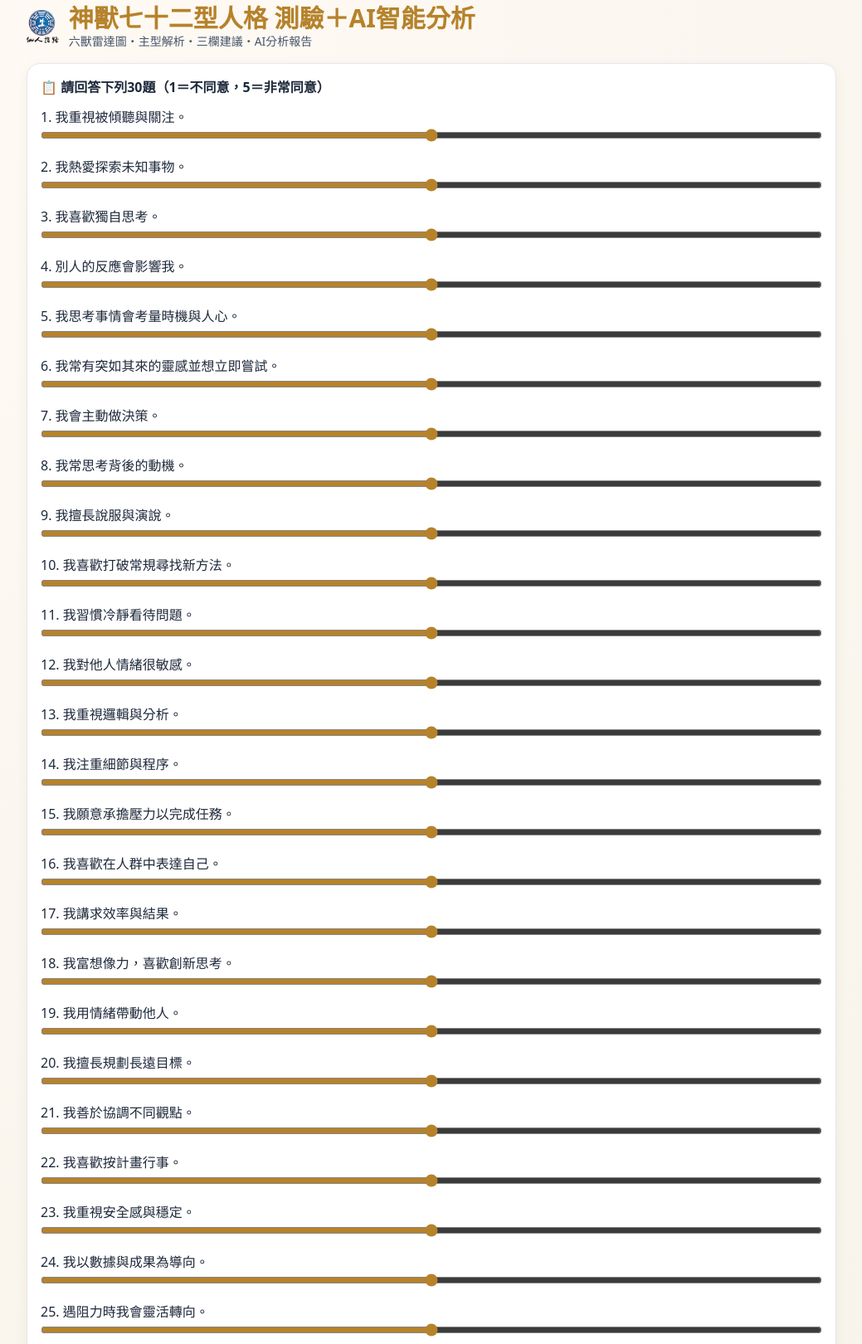
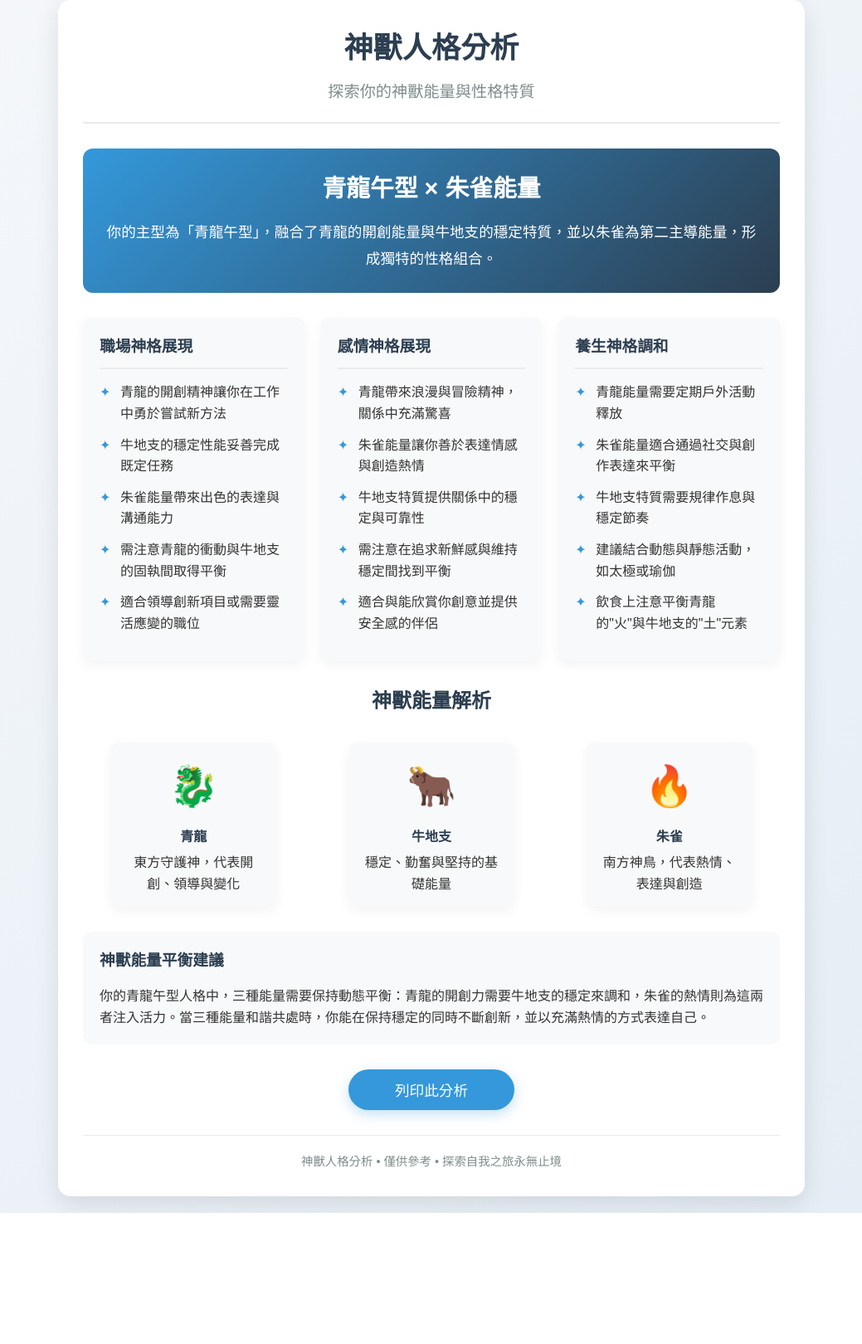
Before and after one commit to chin30182138/shen-shou-v5, a plain HTML site: page index.html in a window 1280 px wide. Shown: the part 20-1640 px from the top of the page at 83% size, without its empty margins (120-1159 px from the left). After the commit the page ends 1482 px from the top, so only its background shows below. Drawn offline with nearby package versions, Linux system fonts and the light colour scheme.

Commit message:
Update index.html

```diff
--- a/index.html
+++ b/index.html
@@ -1,244 +1,279 @@
-<!doctype html>
+<!DOCTYPE html>
 <html lang="zh-Hant">
 <head>
-  <meta charset="utf-8" />
-  <meta name="viewport" content="width=device-width, initial-scale=1" />
-  <title>神獸七十二型人格 測驗＋AI智能分析</title>
-  <meta name="description" content="六獸人格AI分析｜金錢卦五行整合｜即時雷達圖＋智能報告" />
-  <script src="https://cdn.tailwindcss.com"></script>
-  <script src="https://cdn.jsdelivr.net/npm/chart.js@4.4.1/dist/chart.umd.min.js"></script>
-  <script src="https://cdnjs.cloudflare.com/ajax/libs/html2canvas/1.4.1/html2canvas.min.js"></script>
+    <meta charset="UTF-8">
+    <meta name="viewport" content="width=device-width, initial-scale=1.0">
+    <title>神獸人格分析 - 青龍午型 × 朱雀能量</title>
     <style>
-    :root { --brand: #b6822b; }
-    body { background: radial-gradient(circle at top left, #fffaf4, #f6f3ea); }
-    .brand { color: var(--brand); }
-    .card { background: #fff; border: 1px solid #e5e7eb; border-radius: 16px; box-shadow: 0 4px 15px rgba(0,0,0,0.05); }
-    .slider { accent-color: var(--brand); }
-    .spinner { animation: spin 1s linear infinite; display: inline-block; }
-    @keyframes spin { to { transform: rotate(360deg); } }
-    @media print { .no-print { display: none !important; } }
+        * {
+            margin: 0;
+            padding: 0;
+            box-sizing: border-box;
+            font-family: "Microsoft JhengHei", "Heiti TC", "LiHei Pro", sans-serif;
+        }
+
+        body {
+            background: linear-gradient(135deg, #f5f7fa 0%, #e4edf5 100%);
+            color: #333;
+            line-height: 1.6;
+            padding: 20px;
+        }
+
+        .container {
+            max-width: 900px;
+            margin: 0 auto;
+            background: white;
+            border-radius: 15px;
+            box-shadow: 0 10px 30px rgba(0, 0, 0, 0.1);
+            overflow: hidden;
+            padding: 30px;
+        }
+
+        header {
+            text-align: center;
+            margin-bottom: 30px;
+            padding-bottom: 20px;
+            border-bottom: 2px solid #eaeaea;
+        }
+
+        h1 {
+            color: #2c3e50;
+            font-size: 2.2rem;
+            margin-bottom: 10px;
+        }
+
+        .subtitle {
+            color: #7f8c8d;
+            font-size: 1.2rem;
+        }
+
+        .main-type {
+            background: linear-gradient(135deg, #3498db 0%, #2c3e50 100%);
+            color: white;
+            padding: 25px;
+            border-radius: 12px;
+            margin-bottom: 30px;
+            text-align: center;
+        }
+
+        .main-type h2 {
+            font-size: 1.8rem;
+            margin-bottom: 15px;
+        }
+
+        .type-description {
+            font-size: 1.1rem;
+            line-height: 1.8;
+        }
+
+        .energy-section {
+            display: flex;
+            flex-wrap: wrap;
+            gap: 20px;
+            margin-bottom: 30px;
+        }
+
+        .energy-card {
+            flex: 1;
+            min-width: 250px;
+            background: #f8f9fa;
+            border-radius: 10px;
+            padding: 20px;
+            box-shadow: 0 5px 15px rgba(0, 0, 0, 0.05);
+        }
+
+        .energy-card h3 {
+            color: #2c3e50;
+            margin-bottom: 15px;
+            padding-bottom: 10px;
+            border-bottom: 2px solid #eaeaea;
+        }
+
+        .energy-card ul {
+            list-style-type: none;
+        }
+
+        .energy-card li {
+            margin-bottom: 12px;
+            padding-left: 25px;
+            position: relative;
+        }
+
+        .energy-card li:before {
+            content: "✦";
+            position: absolute;
+            left: 0;
+            color: #3498db;
+        }
+
+        .mythical-beasts {
+            display: flex;
+            justify-content: space-around;
+            flex-wrap: wrap;
+            margin: 30px 0;
+            gap: 20px;
+        }
+
+        .beast-card {
+            width: 200px;
+            text-align: center;
+            padding: 15px;
+            border-radius: 10px;
+            background: #f8f9fa;
+            box-shadow: 0 5px 15px rgba(0, 0, 0, 0.05);
+        }
+
+        .beast-icon {
+            font-size: 3rem;
+            margin-bottom: 10px;
+        }
+
+        .beast-name {
+            font-weight: bold;
+            margin-bottom: 5px;
+            color: #2c3e50;
+        }
+
+        .print-btn {
+            display: block;
+            width: 200px;
+            margin: 30px auto;
+            padding: 12px 20px;
+            background: #3498db;
+            color: white;
+            border: none;
+            border-radius: 50px;
+            font-size: 1.1rem;
+            cursor: pointer;
+            transition: all 0.3s ease;
+            box-shadow: 0 5px 15px rgba(52, 152, 219, 0.3);
+        }
+
+        .print-btn:hover {
+            background: #2980b9;
+            transform: translateY(-3px);
+        }
+
+        footer {
+            text-align: center;
+            margin-top: 30px;
+            padding-top: 20px;
+            border-top: 1px solid #eaeaea;
+            color: #7f8c8d;
+            font-size: 0.9rem;
+        }
+
+        @media print {
+            .print-btn {
+                display: none;
+            }
+
+            body {
+                background: white;
+                padding: 0;
+            }
+
+            .container {
+                box-shadow: none;
+                padding: 15px;
+            }
+        }
+
+        @media (max-width: 768px) {
+            .energy-section {
+                flex-direction: column;
+            }
+
+            .mythical-beasts {
+                flex-direction: column;
+                align-items: center;
+            }
+        }
     </style>
 </head>
-<body class="text-slate-800">
-<main class="max-w-5xl mx-auto p-4 sm:p-6">
-  <header class="mb-4 flex justify-between items-center">
-    <div class="flex items-center gap-3">
-      <img src="img/logo.png" class="h-10 w-auto rounded" alt="仙人指路 Logo" />
-      <div>
-        <h1 class="text-2xl sm:text-3xl font-extrabold brand">神獸七十二型人格 測驗＋AI智能分析</h1>
-        <p class="text-sm text-slate-600">六獸雷達圖・主型解析・三欄建議・AI分析報告</p>
-      </div>
-    </div>
+<body>
+    <div class="container">
+        <header>
+            <h1>神獸人格分析</h1>
+            <p class="subtitle">探索你的神獸能量與性格特質</p>
         </header>
 
-  <!-- 問卷 -->
-  <form id="form" class="card p-4 mb-4">
-    <h2 class="font-bold mb-3">📋 請回答下列30題（1＝不同意，5＝非常同意）</h2>
-    <ol id="qWrap" class="space-y-3"></ol>
-    <div class="mt-4 flex gap-3">
-      <button type="submit" class="bg-amber-600 text-white px-5 py-2 rounded">送出測驗</button>
-      <button type="button" id="btnFillMid" class="border px-3 py-2 rounded no-print">全部填3</button>
+        <section class="main-type">
+            <h2>青龍午型 × 朱雀能量</h2>
+            <p class="type-description">
+                你的主型為「青龍午型」，融合了青龍的開創能量與牛地支的穩定特質，並以朱雀為第二主導能量，形成獨特的性格組合。
+            </p>
+        </section>
+
+        <section class="energy-section">
+            <div class="energy-card">
+                <h3>職場神格展現</h3>
+                <ul>
+                    <li>青龍的開創精神讓你在工作中勇於嘗試新方法</li>
+                    <li>牛地支的穩定性能妥善完成既定任務</li>
+                    <li>朱雀能量帶來出色的表達與溝通能力</li>
+                    <li>需注意青龍的衝動與牛地支的固執間取得平衡</li>
+                    <li>適合領導創新項目或需要靈活應變的職位</li>
+                </ul>
             </div>
-  </form>
 
-  <!-- 結果 - 初始隱藏 -->
-  <section id="result" class="grid lg:grid-cols-2 gap-4" style="display: none;">
-    <div class="card p-4">
-      <h2 class="font-bold mb-2">六獸能量雷達圖</h2>
-      <canvas id="radar"></canvas>
+            <div class="energy-card">
+                <h3>感情神格展現</h3>
+                <ul>
+                    <li>青龍帶來浪漫與冒險精神，關係中充滿驚喜</li>
+                    <li>朱雀能量讓你善於表達情感與創造熱情</li>
+                    <li>牛地支特質提供關係中的穩定與可靠性</li>
+                    <li>需注意在追求新鮮感與維持穩定間找到平衡</li>
+                    <li>適合與能欣賞你創意並提供安全感的伴侶</li>
+                </ul>
             </div>
-    <div class="card p-4" id="resultCard">
-      <h2 class="font-bold mb-2">主型與三欄建議</h2>
-      <div class="grid grid-cols-3 gap-3 items-start">
-        <div id="beastSVG" class="w-full aspect-square"></div>
-        <div class="col-span-2">
-          <div id="mainBeastTitle" class="font-bold brand"></div>
-          <div id="dualHint" class="text-sm text-slate-600"></div>
-          <div id="mainBeastSummary" class="mt-1 text-sm"></div>
-        </div>
-      </div>
-      <hr class="my-2" />
-      <div id="adviceCols" class="grid md:grid-cols-3 gap-2 text-sm"></div>
-      <button id="btnShare" class="mt-4 px-4 py-2 border rounded no-print">分享結果圖片</button>
+
+            <div class="energy-card">
+                <h3>養生神格調和</h3>
+                <ul>
+                    <li>青龍能量需要定期戶外活動釋放</li>
+                    <li>朱雀能量適合通過社交與創作表達來平衡</li>
+                    <li>牛地支特質需要規律作息與穩定節奏</li>
+                    <li>建議結合動態與靜態活動，如太極或瑜伽</li>
+                    <li>飲食上注意平衡青龍的"火"與牛地支的"土"元素</li>
+                </ul>
             </div>
         </section>
 
-  <!-- AI 智能分析 - 初始隱藏 -->
-  <section class="card p-4 mt-4" id="aiReport" style="display: none;">
-    <h2 class="font-bold mb-2">🤖 AI 智能個人化分析報告</h2>
-    <p class="text-sm text-slate-600 mb-3">以下內容由仙人指路AI系統生成，融合金錢卦、五行、地支與心理視角。</p>
-    <div class="flex gap-2">
-      <button id="btnAI" class="px-4 py-2 border rounded no-print">生成分析報告</button>
-      <button id="btnRetry" class="px-4 py-2 border rounded bg-gray-200 no-print" style="display:none;">重試</button>
+        <section>
+            <h2 style="text-align: center; margin-bottom: 20px; color: #2c3e50;">神獸能量解析</h2>
+
+            <div class="mythical-beasts">
+                <div class="beast-card">
+                    <div class="beast-icon">🐉</div>
+                    <div class="beast-name">青龍</div>
+                    <p>東方守護神，代表開創、領導與變化</p>
                 </div>
-    <pre id="aiOut" class="mt-3 text-sm bg-slate-50 p-3 rounded-lg whitespace-pre-wrap leading-relaxed"></pre>
+
+                <div class="beast-card">
+                    <div class="beast-icon">🐂</div>
+                    <div class="beast-name">牛地支</div>
+                    <p>穩定、勤奮與堅持的基礎能量</p>
+                </div>
+
+                <div class="beast-card">
+                    <div class="beast-icon">🔥</div>
+                    <div class="beast-name">朱雀</div>
+                    <p>南方神鳥，代表熱情、表達與創造</p>
+                </div>
+            </div>
+
+            <div style="background: #f8f9fa; padding: 20px; border-radius: 10px; margin-top: 20px;">
+                <h3 style="color: #2c3e50; margin-bottom: 15px;">神獸能量平衡建議</h3>
+                <p>你的青龍午型人格中，三種能量需要保持動態平衡：青龍的開創力需要牛地支的穩定來調和，朱雀的熱情則為這兩者注入活力。當三種能量和諧共處時，你能在保持穩定的同時不斷創新，並以充滿熱情的方式表達自己。</p>
+            </div>
         </section>
 
-  <footer class="text-center text-xs text-slate-500 mt-8">
-    © 2025 仙人指路占卜研究學會｜測驗僅供覺察與教學用途
+        <button class="print-btn" onclick="window.print()">列印此分析</button>
+
+        <footer>
+            <p>神獸人格分析 • 僅供參考 • 探索自我之旅永無止境</p>
         </footer>
-</main>
-
-<script>
-// ========== 題庫 ==========
-const BANK = [
-  {t:"我常有突如其來的靈感並想立即嘗試。",b:"青龍"},
-  {t:"我喜歡打破常規尋找新方法。",b:"青龍"},
-  {t:"遇阻力時我會靈活轉向。",b:"青龍"},
-  {t:"我富想像力，喜歡創新思考。",b:"青龍"},
-  {t:"我熱愛探索未知事物。",b:"青龍"},
-  {t:"我喜歡在人群中表達自己。",b:"朱雀"},
-  {t:"我用情緒帶動他人。",b:"朱雀"},
-  {t:"別人的反應會影響我。",b:"朱雀"},
-  {t:"我擅長說服與演說。",b:"朱雀"},
-  {t:"我重視被傾聽與關注。",b:"朱雀"},
-  {t:"我喜歡按計畫行事。",b:"勾陳"},
-  {t:"我重視安全感與穩定。",b:"勾陳"},
-  {t:"我責任感強。",b:"勾陳"},
-  {t:"我傾向維持現狀。",b:"勾陳"},
-  {t:"我注重細節與程序。",b:"勾陳"},
-  {t:"我對他人情緒很敏感。",b:"螣蛇"},
-  {t:"我擅長觀察與傾聽。",b:"螣蛇"},
-  {t:"我常思考背後的動機。",b:"螣蛇"},
-  {t:"我思考事情會考量時機與人心。",b:"螣蛇"},
-  {t:"我善於協調不同觀點。",b:"螣蛇"},
-  {t:"我講求效率與結果。",b:"白虎"},
-  {t:"我會主動做決策。",b:"白虎"},
-  {t:"我以數據與成果為導向。",b:"白虎"},
-  {t:"我願意承擔壓力以完成任務。",b:"白虎"},
-  {t:"我偏好明確的規範與標準。",b:"白虎"},
-  {t:"我喜歡獨自思考。",b:"玄武"},
-  {t:"我傾向謹慎評估後行動。",b:"玄武"},
-  {t:"我擅長規劃長遠目標。",b:"玄武"},
-  {t:"我重視邏輯與分析。",b:"玄武"},
-  {t:"我習慣冷靜看待問題。",b:"玄武"},
-];
-
-// 隨機題目
-BANK.sort(() => Math.random() - 0.5);
-const qWrap = document.getElementById("qWrap");
-BANK.forEach((q, i) => {
-  qWrap.innerHTML += `<li><p>${i+1}. ${q.t}</p><input type='range' min='1' max='5' value='3' id='q${i}' class='w-full slider'></li>`;
-});
-
-// 進度條
-qWrap.innerHTML += `<div id="progress" class="text-right text-sm">0/30</div>`;
-document.querySelectorAll('input[type="range"]').forEach(s => {
-  s.onchange = () => {
-    const filled = Array.from(document.querySelectorAll('input[type="range"]')).filter(s => s.value !== '3').length;
-    document.getElementById("progress").textContent = `${filled}/30`;
-  };
-});
-
-// ========== 神獸SVG ==========
-function beastSVG(name) {
-  const stroke = '#B6822B', fill = 'none';
-  const s = d => `<path d='${d}' fill='${fill}' stroke='${stroke}' stroke-width='2' stroke-linecap='round' stroke-linejoin='round'/>`;
-  const base = d => `<svg viewBox='0 0 100 100' class='w-full h-auto' xmlns='http://www.w3.org/2000/svg'>
-    <defs><radialGradient id='g' cx='50%' cy='50%' r='60%'>
-      <stop offset='0%' stop-color='rgba(182,130,43,0.25)'/><stop offset='100%' stop-color='rgba(182,130,43,0)'/>
-    </radialGradient></defs><rect width='100' height='100' fill='url(#g)'/>${d}</svg>`;
-  switch (name) {
-    case '青龍': return base(s("M15 60 C25 40, 45 35, 55 45 C65 55, 75 35, 85 45 M45 45 q5 -12 16 -10 m-6 6 l6 4 m-36 20 q10 -6 18 2 m12 -2 q8 -6 18 2") + s("M30 70 q10 8 20 0 q10 -8 20 0"));
-    case '朱雀': return base(s("M20 60 q15 -30 30 -30 q15 0 30 30 M50 30 l0 12 M35 55 q15 -8 30 0 M25 62 q10 8 25 8 q15 0 25 -8"));
-    case '勾陳': return base(s("M20 70 h60 v-20 h-60 v20 z M30 50 v-10 h40 v10 M35 65 h10 M55 65 h10"));
-    case '螣蛇': return base(s("M20 70 q20 -30 40 -10 q10 8 20 -2 q-10 20 -30 10 q-10 -6 -30 2 M60 48 q6 -6 12 0"));
-    case '白虎': return base(s("M20 65 q15 -20 30 -20 q15 0 30 20 M30 60 h40 M35 70 h30 M38 52 l4 6 M58 52 l-4 6"));
-    case '玄武': return base(s("M30 65 q20 15 40 0 q5 -12 -15 -22 q-20 10 -25 22 M55 50 q10 -8 20 2 M25 55 q-8 -6 -10 6"));
-    default: return base('');
-  }
-}
-
-// ========== 結果生成 ==========
-function summarize(scores) {
-  const arr = Object.entries(scores).sort((a, b) => b[1] - a[1]);
-  const top = arr[0], second = arr[1];
-  const dual = (top[1] - second[1] <= 1) ? [top[0], second[0]] : null;
-  const total = Object.values(scores).reduce((a, b) => a + b, 0);
-  const variantIdx = total % 12;
-  const variants = ['子', '丑', '寅', '卯', '辰', '巳', '午', '未', '申', '酉', '戌', '亥'];
-  const variant = variants[variantIdx];
-  return { top: top[0], dual, ranking: arr, variant, total };
-}
-
-let radarChart = null;
-function renderRadar(scores) {
-  const ctx = document.getElementById("radar");
-  if (radarChart) radarChart.destroy();
-  radarChart = new Chart(ctx, {
-    type: "radar",
-    data: { labels: Object.keys(scores), datasets: [{ label: "六獸能量", data: Object.values(scores), backgroundColor: "rgba(182,130,43,0.15)", borderColor: "#b6822b" }] },
-    options: { scales: { r: { suggestedMin: 0, suggestedMax: 25, ticks: { stepSize: 5 } } }, plugins: { legend: { display: false } } }
-  });
-}
-
-function renderReport(summary, scores) {
-  document.getElementById("beastSVG").innerHTML = beastSVG(summary.top);
-  const mainType = `${summary.top}${summary.variant}型`;
-  document.getElementById("mainBeastTitle").textContent = summary.dual ? `雙獸${summary.variant}型：${summary.top} × ${summary.dual[1]}` : `主${summary.variant}型：${summary.top}`;
-  document.getElementById("dualHint").textContent = summary.dual ? `第二主導能量：${summary.dual[1]}` : '';
-  document.getElementById("mainBeastSummary").textContent = `你的主型為 ${mainType}，融合${summary.top}能量與${summary.variant}地支特質。`;
-
-  const col = (t, a) => `<div class='border rounded p-2'><b>${t}</b><ul class='list-disc pl-5'>${a.map(x => `<li>${x}</li>`).join('')}</ul></div>`;
-  const ADVICE_DB = {
-    青龍: { 職場: ["創新領頭，勇於嘗試新方法。", "注意風險評估，避免衝動。"], 感情: ["浪漫冒險，需穩定表達。"], 養生: ["戶外運動釋放能量。"] },
-    朱雀: { 職場: ["激勵團隊，擅長溝通。"], 感情: ["熱情表達愛，保持真誠。"], 養生: ["藝術創作減壓。"] },
-    勾陳: { 職場: ["穩定執行，注重細節。"], 感情: ["忠誠可靠，建立信任。"], 養生: ["規律作息，均衡飲食。"] },
-    螣蛇: { 職場: ["協調衝突，善於傾聽。"], 感情: ["敏感體貼，深入溝通。"], 養生: ["冥想練習，調節情緒。"] },
-    白虎: { 職場: ["決斷領導，追求效率。"], 感情: ["直接表達，勇於承諾。"], 養生: ["高強度運動，釋放壓力。"] },
-    玄武: { 職場: ["策略規劃，長遠視野。"], 感情: ["理性分析，穩健關係。"], 養生: ["靜坐閱讀，養成內省。"] },
-  };
-  const beastAdvice = ADVICE_DB[summary.top] || { 職場: ["重視角色定位。"], 感情: ["真誠表達需求。"], 養生: ["早睡早起，穩定能量。"] };
-  document.getElementById("adviceCols").innerHTML = col("職場建議", beastAdvice.職場) + col("感情建議", beastAdvice.感情) + col("養生建議", beastAdvice.養生);
-}
-
-document.getElementById("form").addEventListener("submit", e => {
-  e.preventDefault();
-  const scores = { 青龍: 0, 朱雀: 0, 勾陳: 0, 螣蛇: 0, 白虎: 0, 玄武: 0 };
-  BANK.forEach((q, i) => scores[q.b] += parseInt(document.getElementById(`q${i}`).value));
-  const summary = summarize(scores);
-  renderRadar(scores);
-  renderReport(summary, scores);
-  localStorage.setItem("shen-shou-v7", JSON.stringify({ scores, summary }));
-
-  // 顯示結果區域
-  document.getElementById("result").style.display = "grid";
-  document.getElementById("aiReport").style.display = "block";
-});
-
-document.getElementById("btnFillMid").onclick = () => document.querySelectorAll(".slider").forEach(s => s.value = 3);
-
-// 分享結果
-document.getElementById("btnShare").addEventListener("click", () => {
-  html2canvas(document.getElementById("result")).then(canvas => {
-    const link = document.createElement('a');
-    link.download = 'shenshou-result.png';
-    link.href = canvas.toDataURL();
-    link.click();
-  });
-});
-
-// ========== AI智能分析 ==========
-document.getElementById("btnAI").addEventListener("click", async () => {
-  const saved = JSON.parse(localStorage.getItem("shen-shou-v7") || "null");
-  const out = document.getElementById("aiOut");
-  if (!saved) { out.textContent = "⚠️請先完成測驗。"; return; }
-  out.innerHTML = "🪶 AI 正在分析中，約5~10秒... <span class='spinner'>⏳</span>";
-  document.getElementById("btnRetry").style.display = "none";
-  try {
-    const resp = await fetch("/api/ai", { method: "POST", headers: { "Content-Type": "application/json" }, body: JSON.stringify(saved) });
-    if (!resp.ok) throw new Error(await resp.text());
-    const data = await resp.json();
-    out.textContent = data.text.trim();
-  } catch (err) {
-    out.textContent = `❌分析失敗：後端服務暫時不可用\n\n💡 請確認：\n1. 後端服務是否運行\n2. API Key 是否正確設定\n3. 或稍後再試`;
-    document.getElementById("btnRetry").style.display = "inline-block";
-  }
-});
-
-document.getElementById("btnRetry").addEventListener("click", () => {
-  document.getElementById("btnAI").click();
-});
-</script>
+    </div>
 </body>
 </html>
```
Lines whose indentation alone changed are shown as unchanged.
